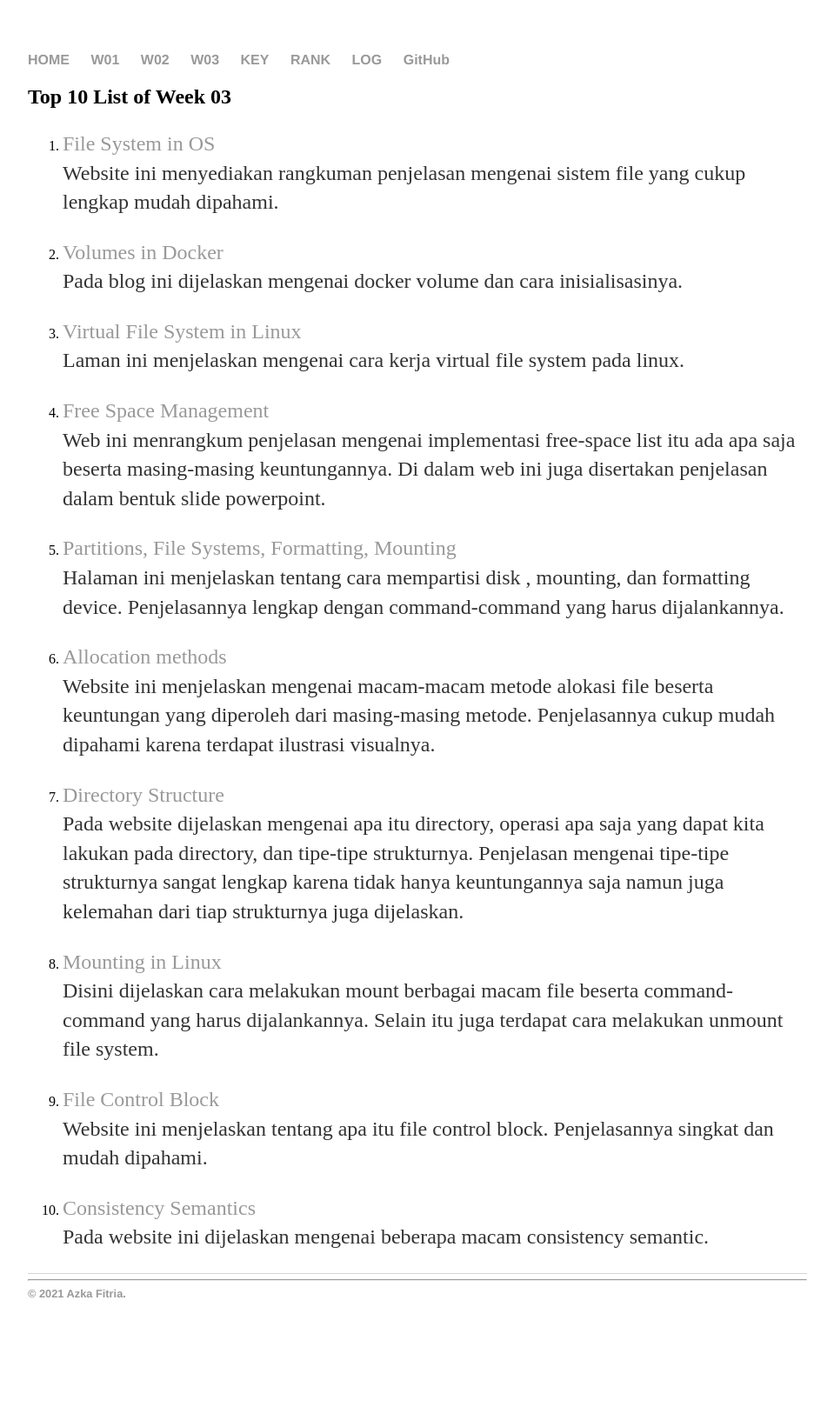
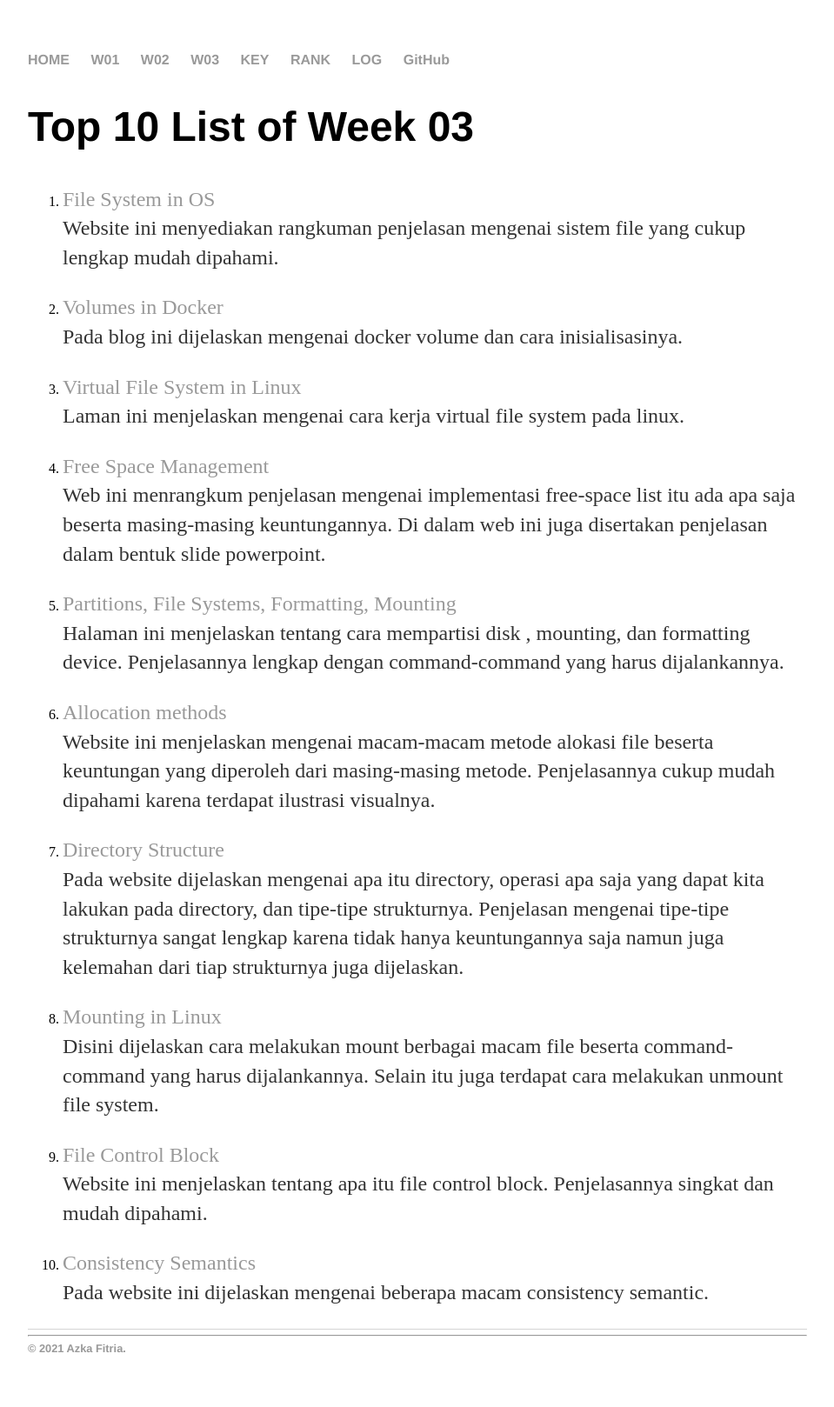
Before and after one commit to azkafitria/os211, a Jekyll site: the page built from W03.md, in a window 1280 px wide. Shown: the whole page at 87% size, without its empty margins (160-1119 px from the left). Built offline with Jekyll 4.4.1, drawn with Linux system fonts in a browser that asks for light colours; our own code applies the rules of GitHub Pages for plain Markdown files; before the commit the page ends 1555 px from its top, so only the background shows below that.

Commit message:
Update W03.md

```diff
--- a/W03.md
+++ b/W03.md
@@ -2,7 +2,7 @@
 layout: layout
 permalink: /W03/
 ---
-## Top 10 List of Week 03
+# Top 10 List of Week 03
 1. [File System in OS](https://www.tutorialspoint.com/operating_system/os_file_system.htm)<br>
   Website ini menyediakan rangkuman penjelasan mengenai sistem file yang cukup lengkap mudah dipahami.
 
```
